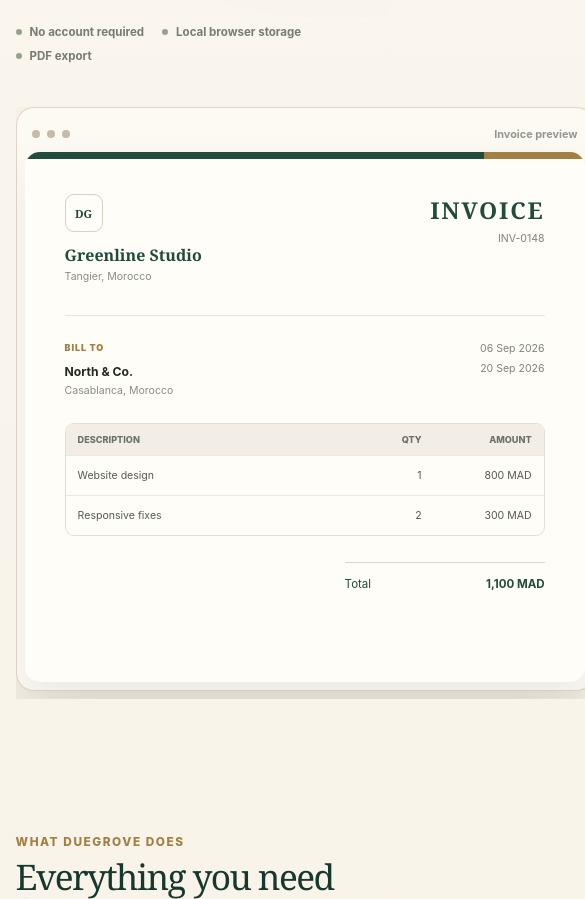
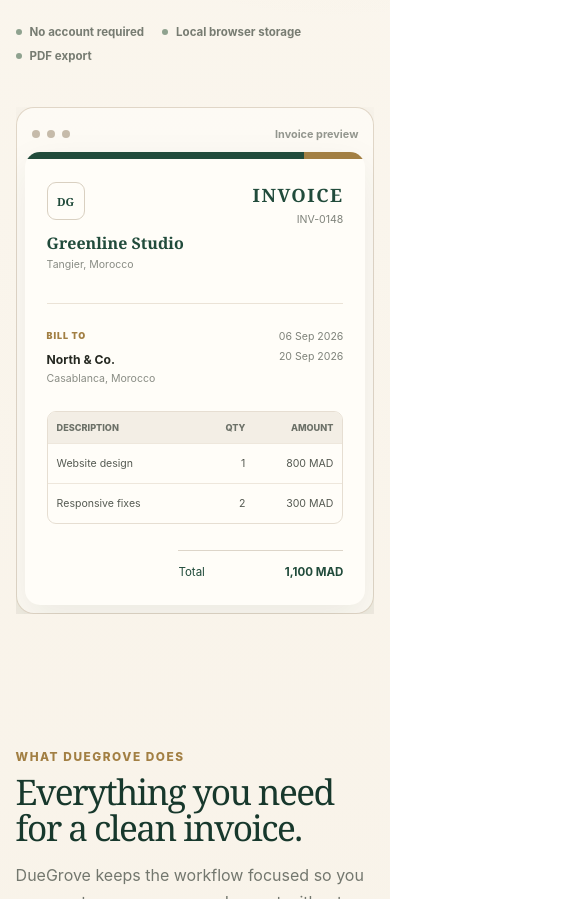
Before and after one commit to Aemi17/duegrove, a plain HTML site: page index.html in a window 390 px wide. Shown: the part 635-1534 px from the top of the page, 585 px wide, since content can reach past the window. Drawn offline with Linux system fonts and the light colour scheme.

Commit message:
Refactor styles for hero visual and invoice card

```diff
--- a/landing.css
+++ b/landing.css
@@ -648,19 +648,49 @@ main {
     font-size: clamp(3.4rem, 17vw, 5.2rem);
   }
 
+  .hero-visual {
+    width: 100%;
+    max-width: 100%;
+    overflow: hidden;
+  }
+
   .preview-window {
+    width: 100%;
     padding: 8px;
     border-radius: 18px;
     transform: none;
   }
 
   .invoice-card {
-    min-width: 560px;
+    width: 100%;
+    min-width: 0;
+    min-height: 420px;
+    padding: 30px 22px 26px;
   }
 
-  .hero-visual {
-    overflow-x: auto;
-    padding-bottom: 8px;
+  .invoice-card-head,
+  .invoice-bill-row {
+    gap: 14px;
+  }
+
+  .invoice-heading strong {
+    font-size: 1.15rem;
+  }
+
+  .mini-table-head,
+  .mini-table-row {
+    grid-template-columns: minmax(0, 1fr) 38px 82px;
+    gap: 6px;
+  }
+
+  .mini-table-head,
+  .mini-table-row {
+    padding-left: 9px;
+    padding-right: 9px;
+  }
+
+  .invoice-total {
+    width: 165px;
   }
 
   .feature-grid,
```
